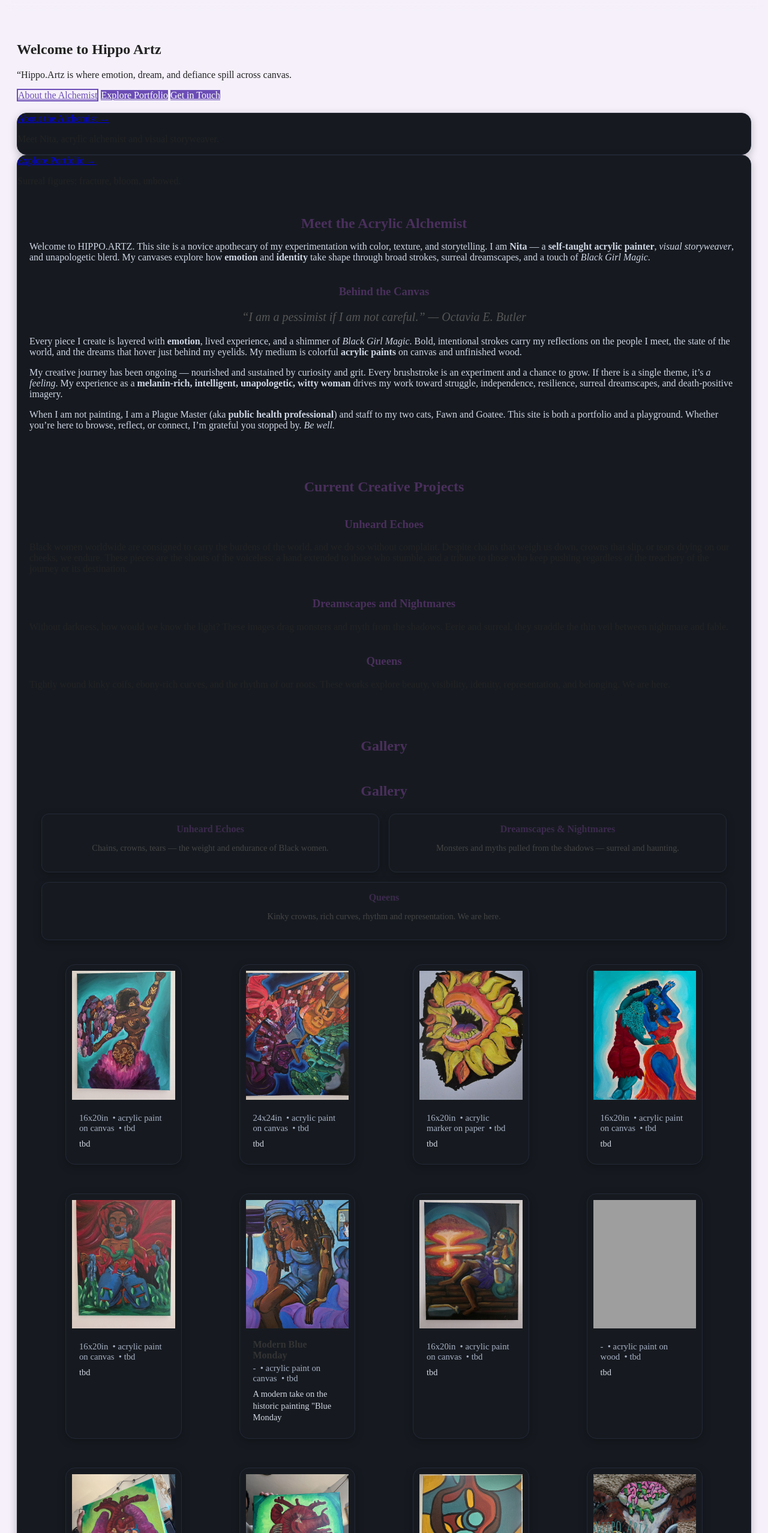
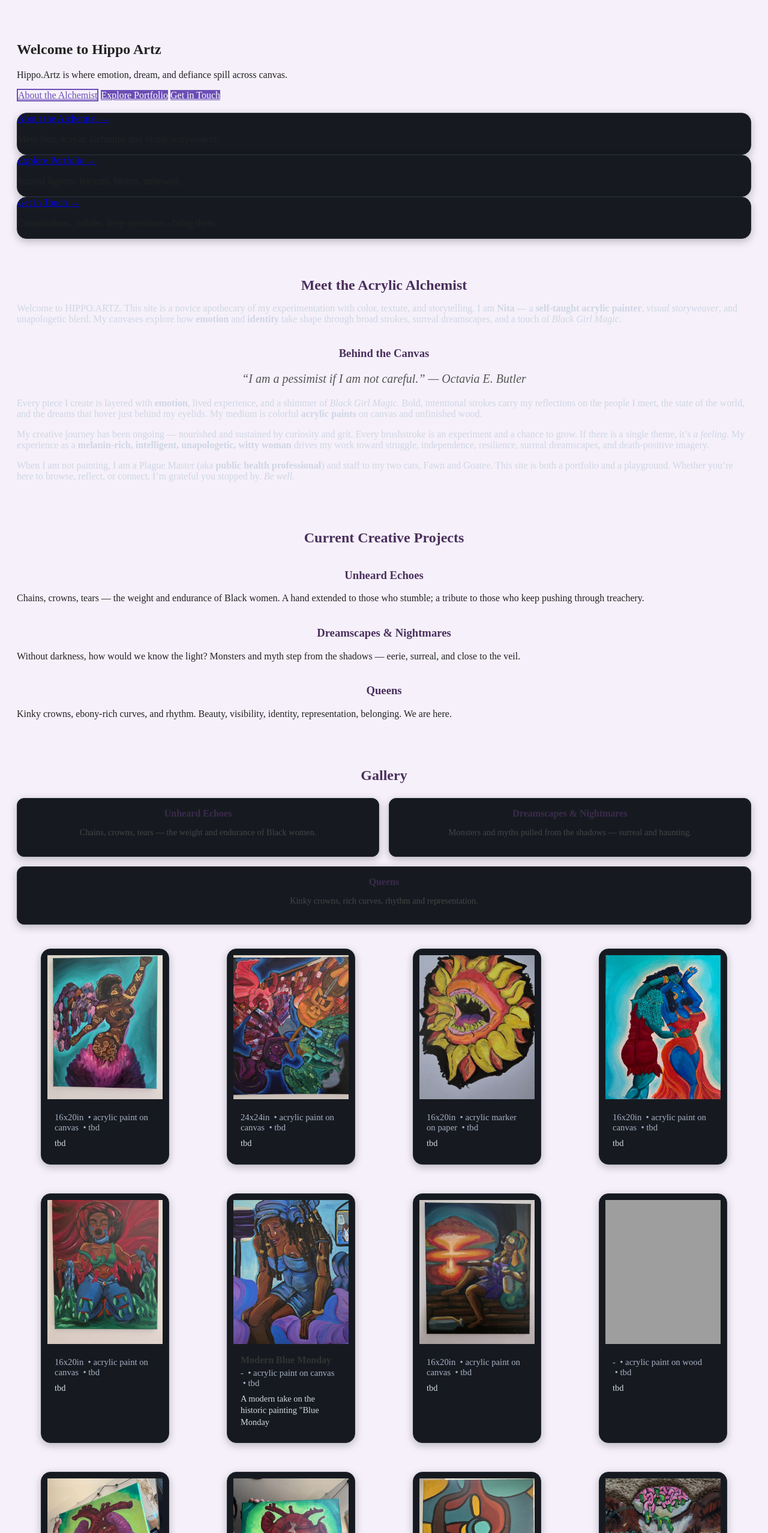
Before and after one commit to HippoArtz/hippoartz.github.io, a plain HTML site: page index.html in a window 1280 px wide. Shown: the part 45-2600 px from the top of the page at 60% size. Drawn offline with Linux system fonts and the light colour scheme; grey boxes are pictures that could not be loaded.

Commit message:
Update index.html

```diff
--- a/index.html
+++ b/index.html
@@ -1,13 +1,12 @@
 <!DOCTYPE html>
 <html lang="en">
 <head>
-  <meta charset="UTF-8">
-  <meta name="viewport" content="width=device-width, initial-scale=1.0">
+  <meta charset="UTF-8" />
+  <meta name="viewport" content="width=device-width, initial-scale=1.0" />
   <title>Nita | Hippo Artz</title>
-  <link rel="stylesheet" href="style.css?v=2">
-  <link rel="stylesheet" href="lightbox.css?v=2">
+  <link rel="stylesheet" href="style.css?v=2" />
+  <link rel="stylesheet" href="lightbox.css?v=2" />
 </head>
-
 <body>
   <!-- Header / Nav -->
   <header>
@@ -20,14 +19,13 @@
     </nav>
   </header>
 
-  <!-- About -->
+  <!-- Hero -->
   <section id="hero" class="hero">
     <h1>Welcome to Hippo Artz</h1>
-  <p>“Hippo.Artz is where emotion, dream, and defiance spill across canvas.</p>
+    <p>Hippo.Artz is where emotion, dream, and defiance spill across canvas.</p>
     <div class="cta-row">
       <a class="btn ghost" href="#about">About the Alchemist</a>
       <a class="btn" href="#gallery">Explore Portfolio</a>
-
       <a class="btn" href="#contact">Get in Touch</a>
     </div>
 
@@ -39,8 +37,15 @@
       <div class="card">
         <a href="#gallery">Explore Portfolio →</a>
         <p>Surreal figures: fracture, bloom, unbowed.</p>
+      </div>
+      <div class="card">
+        <a href="#contact">Get in Touch →</a>
+        <p>Commissions, collabs, deep questions—bring them.</p>
+      </div>
+    </div>
+  </section>
 
-
+  <!-- About -->
   <section id="about" class="section">
     <h2>Meet the Acrylic Alchemist</h2>
     <p>Welcome to HIPPO.ARTZ. This site is a novice apothecary of my experimentation with color, texture, and storytelling. I am <strong>Nita</strong> — a <strong>self-taught acrylic painter</strong>, <em>visual storyweaver</em>, and unapologetic blerd. My canvases explore how <strong>emotion</strong> and <strong>identity</strong> take shape through broad strokes, surreal dreamscapes, and a touch of <em>Black Girl Magic</em>.</p>
@@ -56,22 +61,23 @@
 
     <p>When I am not painting, I am a Plague Master (aka <strong>public health professional</strong>) and staff to my two cats, Fawn and Goatee. This site is both a portfolio and a playground. Whether you’re here to browse, reflect, or connect, I’m grateful you stopped by. <em>Be well.</em></p>
   </section>
+
+  <!-- Projects -->
   <section id="projects" class="section">
     <h2>Current Creative Projects</h2>
 
     <h3>Unheard Echoes</h3>
-  <p>Black women worldwide are consigned to carry the burdens of the world, and we do so without complaint. Despite chains that weigh us down, crowns that slip, or tears drying on our cheeks, we endure. These pieces are the shouts of the voiceless: a hand extended to those who stumble, and a tribute to those who keep pushing regardless of the treachery of the journey or its destination.</p>
+    <p>Chains, crowns, tears — the weight and endurance of Black women. A hand extended to those who stumble; a tribute to those who keep pushing through treachery.</p>
 
-  <h3>Dreamscapes and Nightmares</h3>
-  <p>Without darkness, how would we know the light? These images drag monsters and myth from the shadows. Eerie and surreal, they straddle the thin veil between nightmare and fable.</p>
+    <h3>Dreamscapes & Nightmares</h3>
+    <p>Without darkness, how would we know the light? Monsters and myth step from the shadows — eerie, surreal, and close to the veil.</p>
 
     <h3>Queens</h3>
-  <p>Tightly wound kinky coifs, ebony-rich curves, and the rhythm of our roots. These works explore beauty, visibility, identity, representation, and belonging. We are here.</p>
+    <p>Kinky crowns, ebony-rich curves, and rhythm. Beauty, visibility, identity, representation, belonging. We are here.</p>
   </section>
 
-<section id="gallery">
-  <h2>Gallery</h2>
-  <section id="gallery">
+  <!-- Gallery -->
+  <section id="gallery" class="section">
     <h2>Gallery</h2>
 
     <!-- Theme Shortcuts -->
@@ -86,20 +92,16 @@
       </div>
       <div class="card">
         <a href="#queens">Queens</a>
-      <p>Kinky crowns, rich curves, rhythm and representation. We are here.</p>
+        <p>Kinky crowns, rich curves, rhythm and representation.</p>
       </div>
     </div>
 
-  <!-- Actual Gallery Images -->
-  <div id="gallery-grid" class="grid gallery">
-    <!-- images will go here, sorted under headings -->
-  </div>
-</section>
+    <!-- Actual Gallery Images (your JS will render here) -->
     <div id="gallery-grid" class="grid gallery"></div>
   </section>
 
-<!-- Lightbox (click image to enlarge) -->
-<div id="lightbox">
+  <!-- Lightbox -->
+  <div id="lightbox" aria-hidden="true">
     <div class="wrap">
       <button class="close" aria-label="Close">×</button>
       <img src="" alt="">
@@ -107,12 +109,8 @@
     </div>
   </div>
 
-<!-- Scripts -->
-<script src="render-gallery.js?v=2"></script>
-
-
   <!-- Exhibitions -->
-  <section id="exhibitions">
+  <section id="exhibitions" class="section">
     <h2>Exhibitions</h2>
     <ul>
       <li>2025 — Open Call Submission (pending), Gallery, Richmond, VA</li>
@@ -120,27 +118,38 @@
     </ul>
   </section>
 
-  <!-- Contact -->
- <!-- Reusable callout box (appears near the bottom of the page) -->
-  <div class="callout" aria-label="Contact callout">
-    <h3>Can’t Get Enough?</h3>
+  <!-- Contact (single, at bottom) -->
+  <section id="contact" class="section">
+    <h2>Get in Touch</h2>
     <p>Call me forth and convey your ideas, pitches for collabs, or those bone-deep inquiries you just cannot shake.</p>
-    <p><a href="mailto:hippo.artz@gmail.com">hippo.artz@gmail.com</a> &nbsp;|&nbsp; <a href="tel:+18043477574">804-347-7574</a></p>
-  </div>
-</section>
+    <p><strong>Email:</strong> <a href="mailto:hippo.artz@gmail.com">hippo.artz@gmail.com</a> &nbsp;|&nbsp; <strong>Phone:</strong> <a href="tel:+18043477574">804-347-7574</a></p>
 
     <div class="social">
-    <!-- Replace # with your real links -->
       <a href="https://www.amazon.com/hz/wishlist/ls/1KUUML0G178XD?ref_=wl_share" target="_blank" rel="noopener">Amazon Wish List</a>
       <a href="https://www.tiktok.com/@hippo.artz?_t=ZT-8zaFoODn5yg&_r=1" target="_blank" rel="noopener">TikTok</a>
       <a href="https://www.facebook.com/share/1CiBRwgVrH/" target="_blank" rel="noopener">Facebook</a>
       <a href="https://instagram.com/hippo.artz" target="_blank" rel="noopener">Instagram</a>
     </div>
 
+    <!-- Copyright / Usage -->
+    <section id="rights" class="section" style="padding-top:1rem;">
+      <h2>Copyright & Image Rights</h2>
+      <p>All artwork on this site is original and created by Nita (Hippo Artz). © 2025 Nita. All rights reserved. Unauthorized use, reproduction, or distribution of these images is prohibited and may result in legal action. Licensing, press use, and collaborations are welcome — please <a href="#contact">get in touch</a>.</p>
+    </section>
+
+    <!-- Callout -->
+    <div class="callout" aria-label="Contact callout">
+      <h3>Can’t Get Enough?</h3>
+      <p>The gallery ends here, but the story doesn’t. Write, call, or dream aloud with me.</p>
+      <p><a href="mailto:hippo.artz@gmail.com">hippo.artz@gmail.com</a> &nbsp;|&nbsp; <a href="tel:+18043477574">804-347-7574</a></p>
+    </div>
   </section>
 
   <footer>
     <p>© 2025 Nita. All rights reserved.</p>
   </footer>
+
+  <!-- Scripts -->
+  <script src="render-gallery.js?v=2"></script>
 </body>
 </html>
```
Lines whose indentation alone changed are shown as unchanged.
